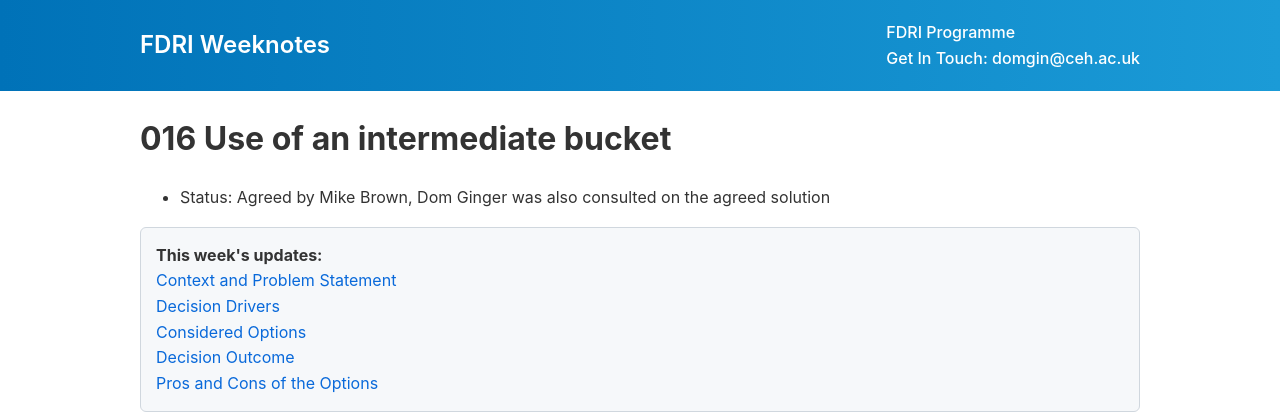
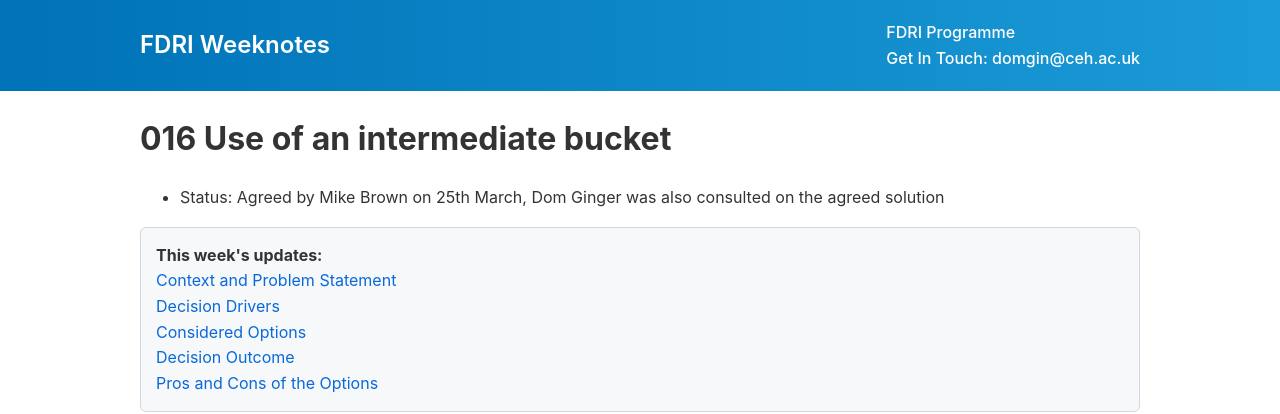
Before and after one commit to NERC-CEH/fdri_words, a Jekyll site: the page built from adrs/016-Intermediate-Bucket.md, in a window 1280 px wide. Shown: the top 414 px of the page. Built offline with Jekyll 4.4.1, drawn with Linux system fonts in a browser that asks for light colours; our own code applies the rules of GitHub Pages for plain Markdown files.

Commit message:
Update 016-Intermediate-Bucket.md

```diff
--- a/adrs/016-Intermediate-Bucket.md
+++ b/adrs/016-Intermediate-Bucket.md
@@ -1,6 +1,6 @@
 # 016 Use of an intermediate bucket
 
-- Status: Agreed by Mike Brown, Dom Ginger was also consulted on the agreed solution
+- Status: Agreed by Mike Brown on 25th March, Dom Ginger was also consulted on the agreed solution
 
 ## Context and Problem Statement
 
```
